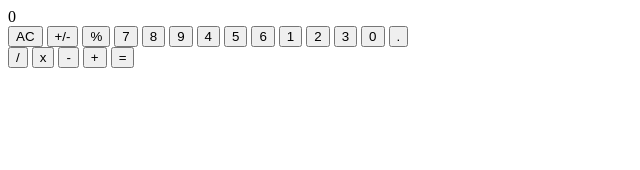
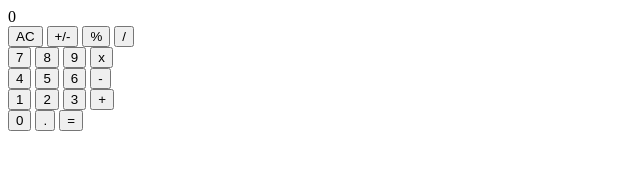
Before and after one commit to shoemakerdr/calculator, a plain HTML site: page index.html in a window 1280 px wide. Shown: the whole page, without its empty margins (0-640 px from the left). Drawn offline with Linux system fonts and the light colour scheme.

Commit message:
Rearranged html elements to make styling easier.

```diff
--- a/index.html
+++ b/index.html
@@ -5,31 +5,37 @@
     <link rel='stylesheet' href='style.css'>
     </head>
     <body>
-        <div id='calculator>
+        <div class='calculator'>
             <div id='screen'>0</div>
-            <div id='buttons'>
-                <div class='stateChangers'>
-                    <button id='clear'>AC</button>
-                    <button id='posneg'>+/-</button>
-                    <button id='percent'>%</button>
-                    <button id='seven'>7</button>
-                    <button id='eight'>8</button>
-                    <button id='nine'>9</button>
-                    <button id='four'>4</button>
-                    <button id='five'>5</button>
-                    <button id='six'>6</button>
-                    <button id='one'>1</button>
-                    <button id='two'>2</button>
-                    <button id='three'>3</button>
-                    <button id='zero'>0</button>
-                    <button id='decimal'>.</button>
+            <div class='buttons'>
+                <div class='flexrow'>
+                    <button class='stateChangers' id='clear'>AC</button>
+                    <button class='stateChangers' id='posneg'>+/-</button>
+                    <button class='stateChangers' id='percent'>%</button>
+                    <button class='operators' id='divide'>/</button>
                 </div>
-                <div class='operators'>
-                    <button id='divide'>/</button>
-                    <button id='multiply'>x</button>
-                    <button id='subtract'>-</button>
-                    <button id='add'>+</button>
-                    <button id='equals'>=</button>
+                <div class='flexrow'>
+                    <button class='stateChangers' id='seven'>7</button>
+                    <button class='stateChangers' id='eight'>8</button>
+                    <button class='stateChangers' id='nine'>9</button>
+                    <button class='operators' id='multiply'>x</button>
+                </div>
+                <div class='flexrow'>
+                    <button class='stateChangers' id='four'>4</button>
+                    <button class='stateChangers' id='five'>5</button>
+                    <button class='stateChangers' id='six'>6</button>
+                    <button class='operators' id='subtract'>-</button>
+                </div>
+                <div class='flexrow'>
+                    <button class='stateChangers' id='one'>1</button>
+                    <button class='stateChangers' id='two'>2</button>
+                    <button class='stateChangers' id='three'>3</button>
+                    <button class='operators' id='add'>+</button>
+                </div>
+                <div class='flexrow'>
+                    <button class='stateChangers' id='zero'>0</button>
+                    <button class='stateChangers' id='decimal'>.</button>
+                    <button class='operators' id='equals'>=</button>
                 </div>
             </div>
         </div>
```
